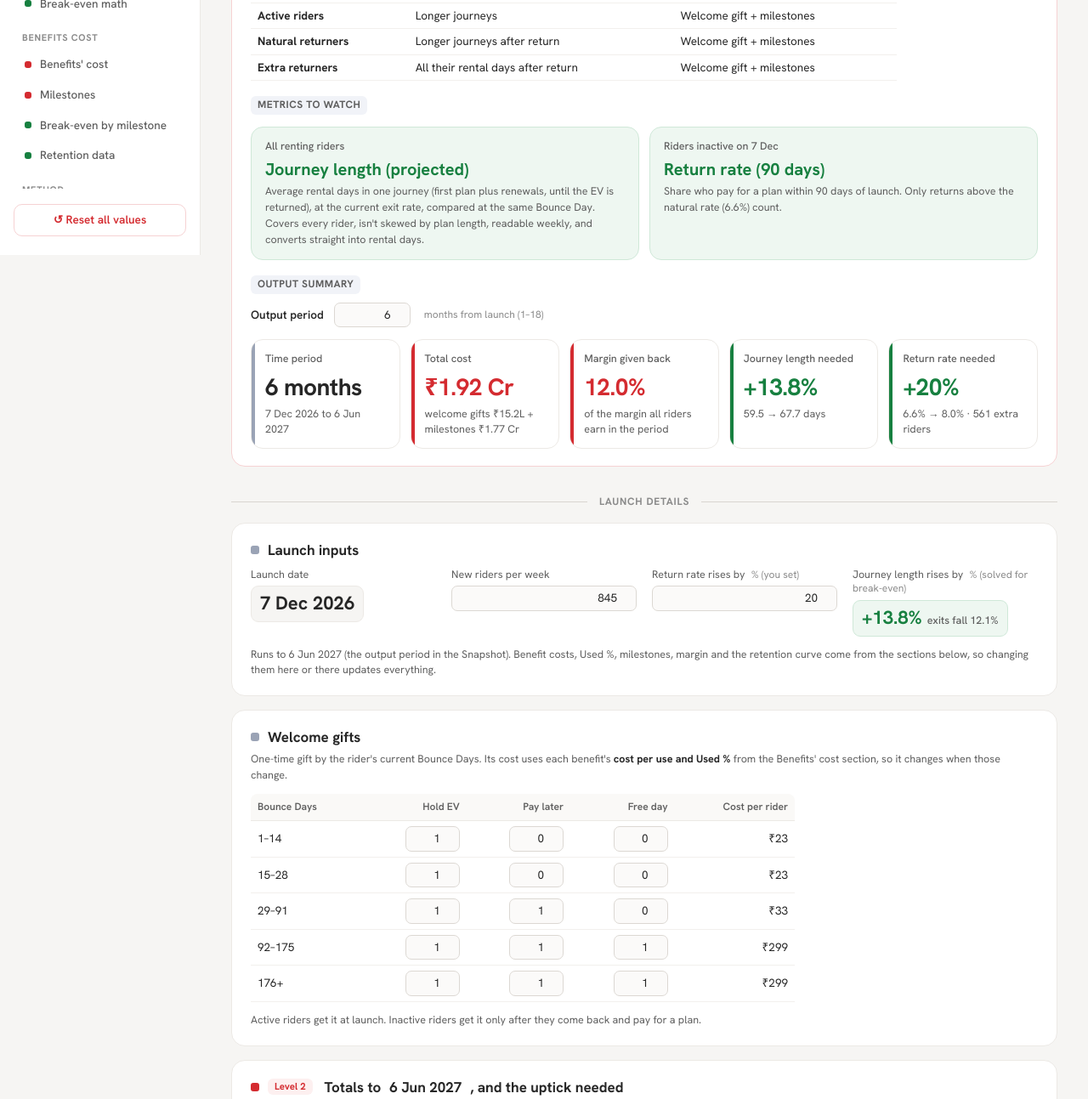
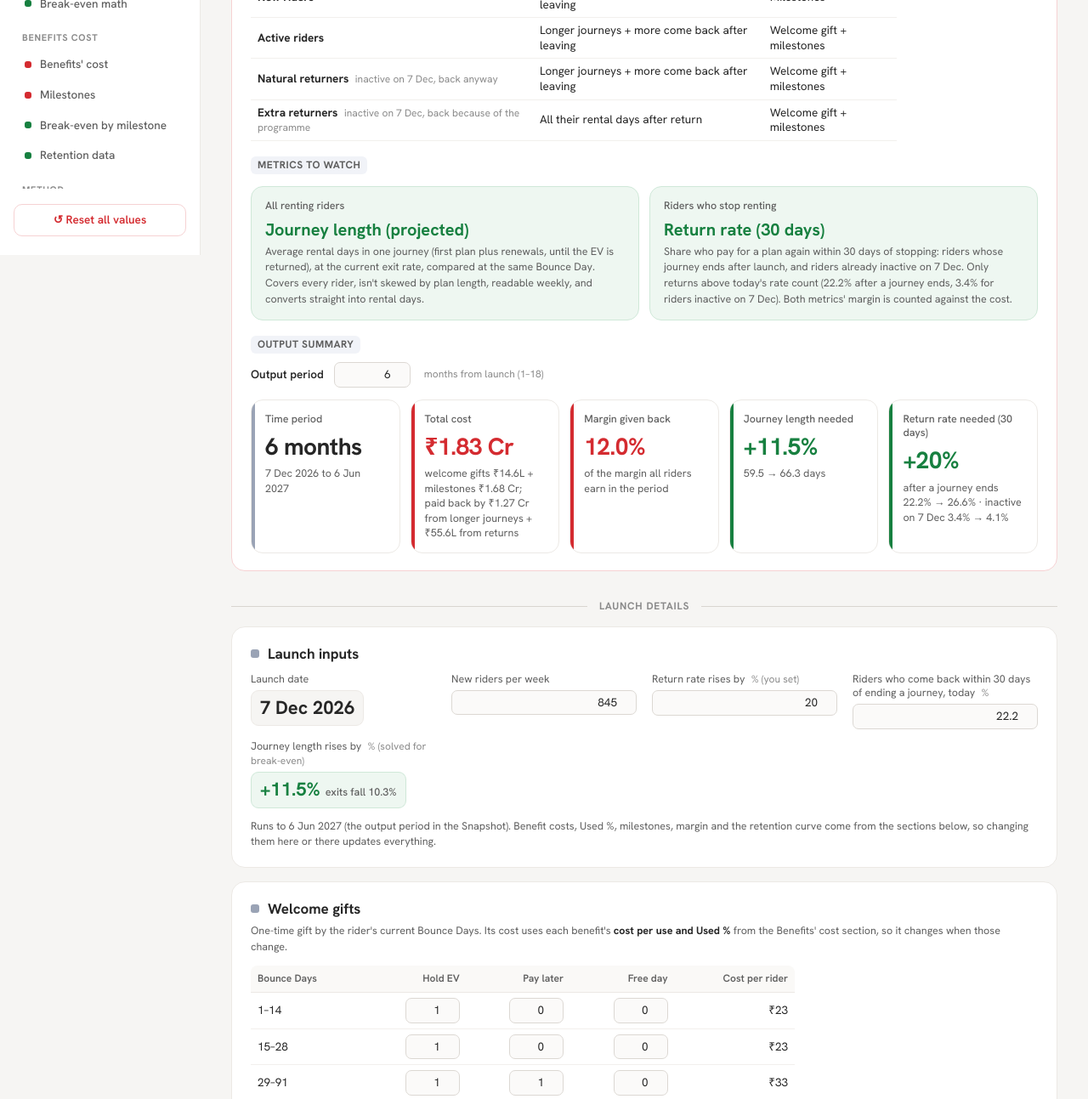
Before and after one commit to pr-architect/bounce-days-model, a plain HTML site: page index.html in a window 1280 px wide. Shown: the part 500-1793 px from the top of the page at 85% size. Drawn offline with Linux system fonts and the light colour scheme.

Commit message:
Return rate (30 days) as a second impact metric everywhere; margin from longer journeys and returns counted against cost
Co-Authored-By: Claude Opus 5.5 <noreply@anthropic.com>

```diff
--- a/index.html
+++ b/index.html
@@ -105,6 +105,7 @@
   .pc p{font-size:13px;color:var(--b);margin-top:6px;line-height:1.45}
   table.slim{max-width:760px}
   .snapt{grid-template-columns:repeat(5,1fr)}
+  #tiles{grid-template-columns:repeat(5,1fr)}
   .snapt .tile:nth-child(n){background:#fff;border-color:var(--line)} .snapt .tile:before{background:#9AA3B5}
   .snapt .tile:nth-child(2) .v,.snapt .tile:nth-child(3) .v{color:var(--red)} .snapt .tile:nth-child(2):before,.snapt .tile:nth-child(3):before{background:var(--red)}
   .snapt .tile:nth-child(4) .v,.snapt .tile:nth-child(5) .v{color:var(--green)} .snapt .tile:nth-child(4):before,.snapt .tile:nth-child(5):before{background:var(--green)}
@@ -148,18 +149,18 @@
 
   <h3>Who pays, who earns</h3>
   <table class="slim"><thead><tr><th>Segment</th><th>Extra money from</th><th>Cost</th></tr></thead><tbody>
-    <tr><td><b>New riders</b></td><td>Longer journeys</td><td>Milestones</td></tr>
-    <tr><td><b>Active riders</b></td><td>Longer journeys</td><td>Welcome gift + milestones</td></tr>
-    <tr><td><b>Natural returners</b></td><td>Longer journeys after return</td><td>Welcome gift + milestones</td></tr>
-    <tr><td><b>Extra returners</b></td><td>All their rental days after return</td><td>Welcome gift + milestones</td></tr>
+    <tr><td><b>New riders</b></td><td>Longer journeys + more come back after leaving</td><td>Milestones</td></tr>
+    <tr><td><b>Active riders</b></td><td>Longer journeys + more come back after leaving</td><td>Welcome gift + milestones</td></tr>
+    <tr><td><b>Natural returners</b> <span class="unit">inactive on 7 Dec, back anyway</span></td><td>Longer journeys + more come back after leaving</td><td>Welcome gift + milestones</td></tr>
+    <tr><td><b>Extra returners</b> <span class="unit">inactive on 7 Dec, back because of the programme</span></td><td>All their rental days after return</td><td>Welcome gift + milestones</td></tr>
   </tbody></table>
 
   <h3>Metrics to watch</h3>
   <div class="ups">
     <div class="up"><div class="k">All renting riders</div><div class="v" style="font-size:20px">Journey length (projected)</div>
       <div class="d">Average rental days in one journey (first plan plus renewals, until the EV is returned), at the current exit rate, compared at the same Bounce Day. Covers every rider, isn't skewed by plan length, readable weekly, and converts straight into rental days.</div></div>
-    <div class="up"><div class="k">Riders inactive on 7 Dec</div><div class="v" style="font-size:20px">Return rate (90 days)</div>
-      <div class="d">Share who pay for a plan within 90 days of launch. Only returns above the natural rate (<span id="la_rrBase"></span>) count.</div></div>
+    <div class="up"><div class="k">Riders who stop renting</div><div class="v" style="font-size:20px">Return rate (30 days)</div>
+      <div class="d">Share who pay for a plan again within 30 days of stopping: riders whose journey ends after launch, and riders already inactive on 7 Dec. Only returns above today's rate count (<span id="la_r0Base"></span> after a journey ends, <span id="la_rrBase"></span> for riders inactive on 7 Dec). Both metrics' margin is counted against the cost.</div></div>
   </div>
 
   <h3>Output summary</h3>
@@ -173,6 +174,7 @@
     <div><label>Launch date</label><div class="derived" style="background:#F6F5F3;border-color:var(--line);color:var(--h)">7 Dec 2026</div></div>
     <div><label>New riders per week</label><input type="number" id="la_new" value="845"></div>
     <div><label>Return rate rises by <span class="unit">% (you set)</span></label><input type="number" id="la_y" value="20"></div>
+    <div><label>Riders who come back within 30 days of ending a journey, today <span class="unit">%</span></label><input type="number" id="la_r0" value="22.2" step="0.1"></div>
     <div><label>Journey length rises by <span class="unit">% (solved for break-even)</span></label><div class="derived" id="la_xOut"></div></div>
   </div>
   <p class="note">Runs to <span id="la_end2"></span> (the output period in the Snapshot). Benefit costs, Used %, milestones, margin and the retention curve come from the sections below, so changing them here or there updates everything.</p>
@@ -186,7 +188,7 @@
 <section id="s-l2" class="sec r">
   <h2><i></i><span class="lev">Level 2</span>Totals to <span id="la_end1"></span>, and the uptick needed</h2>
   <div class="ups" id="la_ups"></div>
-  <table class="lt"><thead><tr><th>Segment</th><th class="r">Riders</th><th class="r">Extra rental days</th><th class="r">Extra margin</th><th class="r">Welcome gifts</th><th class="r">Milestone benefits</th><th class="r">Total cost</th><th class="r">Net</th></tr></thead><tbody id="la_l2"></tbody></table>
+  <table class="lt"><thead><tr><th>Segment</th><th class="r">Riders</th><th class="r">Extra rental days</th><th class="r">Margin: longer journeys</th><th class="r">Margin: returns</th><th class="r">Welcome gifts</th><th class="r">Milestone benefits</th><th class="r">Total cost</th><th class="r">Net</th></tr></thead><tbody id="la_l2"></tbody></table>
 </section>
 <section id="s-l3" class="sec g">
   <h2><i></i><span class="lev">Level 3</span>Week by week</h2>
@@ -198,7 +200,7 @@
 </section>
 <section id="s-l4" class="sec g">
   <h2><i></i><span class="lev">Level 4</span>By bucket</h2>
-  <div class="scroll" style="margin-top:12px"><table class="lt" style="margin-top:0"><thead><tr><th>Segment</th><th>Bucket</th><th class="r">Riders</th><th class="r">Extra rental days</th><th class="r">Extra margin</th><th class="r">Welcome gifts</th><th class="r">Milestone benefits</th><th class="r">Total cost</th><th class="r">Net</th><th>Uptick needed</th></tr></thead><tbody id="la_l4"></tbody></table></div>
+  <div class="scroll" style="margin-top:12px"><table class="lt" style="margin-top:0"><thead><tr><th>Segment</th><th>Bucket</th><th class="r">Riders</th><th class="r">Extra rental days</th><th class="r">Margin: longer journeys</th><th class="r">Margin: returns</th><th class="r">Welcome gifts</th><th class="r">Milestone benefits</th><th class="r">Total cost</th><th class="r">Net</th><th>Uptick needed</th></tr></thead><tbody id="la_l4"></tbody></table></div>
   <p class="note">Active riders are grouped by Bounce Day at launch; returners by time away on 7 Dec. Buckets follow where the exit curve and the return curve change slope.</p>
 </section>
 <section id="s-res" class="sec r">
@@ -280,6 +282,7 @@
     Everything follows 1,000 new riders for 18 months (548 Bounce Days). Results are stated as <b>journey length</b>: the average rental days in one journey (first plan plus renewals, until the EV is returned), at the current exit rate, compared at the same Bounce Day. The retention data (share of riders reaching each Bounce Day) is only the input that exit rates are taken from.<br>
     Margin per rental day = rent − energy − maintenance − bike − misc. Margin given back is measured against this.<br>
     Cost per grant = cost per use × used %. Cost per rider at a milestone = sum of (benefits given × cost per grant).<br>
+    Returns: riders who end a journey come back within 30 days at today's rate (22.2% by default, from the data), raised by the return lift you set. A rider who comes back resumes at their Bounce Day after about 15 days off. The extra rental days from these returns are counted against the cost alongside the extra days from longer journeys.<br>
     Journey length variable: every daily exit rate is divided by (1 + the % entered), so journeys are that much longer or shorter before the programme starts.<br>
     Results: the model cuts every exit rate by the same %, until the margin on the extra rental days equals the benefit cost. A cut of X in exit rates is journeys longer by 1 ÷ (1 − X) − 1. Benefits are costed on the longer journeys, so riders the programme keeps also earn benefits.<br>
     Every four weeks: the same break-even, counting only costs and rental days up to that week. Early weeks carry costs before most of the extra days arrive, so they need more.<br>
@@ -382,12 +385,13 @@ function calc(){
   $('tailNote').textContent = `Retention data covers only the first ${lastDay} Bounce Days. After Day ${lastDay}, the model assumes the same share of the remaining riders leaves every week, both up to Day ${H} and after it.`;
 
   // break-even up to day T: cut every exit rate by y until extra margin to T = benefit cost to T
+  const Yr = +$('la_y').value/100, R0m = +$('la_r0').value/100, pR = Math.min(0.95, R0m*Yr);
   function breakEven(T){
     const base = N*daysIn(B,1,T);
-    const gain = y => { const P = curve(k0*(1-y)); return (N*daysIn(P,1,T)-base)*perDayX - costOn(P,T); };
+    const gain = y => { const P = curve(k0*(1-y)*(1-pR)); const gapDays = N*(1-P[Math.min(T,H)])*pR/(1-pR)*15; return (N*daysIn(P,1,T)-gapDays-base)*perDayX - costOn(P,T); };
     if(perDayX<=0 || gain(0.999) < 0) return null;
     const y = solve(v => gain(v) >= 0, 0, 0.999);
-    return {y, P:curve(k0*(1-y))};
+    return {y, P:curve(k0*(1-y)*(1-pR))};
   }
 
   // milestones
@@ -424,6 +428,7 @@ function calc(){
     ['Benefit cost per new rider', rs(totCost/N), `${rs(totCost)} for ${num(N)} new riders`],
     ['Margin given back', pct(totCost/baseMargin), `${pct(totCost/(baseDays*rent))} of revenue`],
     ['Journey length needed', be?'+'+pct(1/(1-be.y)-1):'Not possible', be?`${JLb.toFixed(1)} → ${(JLb/(1-be.y)).toFixed(1)} days; exits fall ${pct(be.y,0)}`:'benefits cost more than longer journeys can earn'],
+    ['Return rate needed (30 days)', '+'+pct(Yr,0), `after a journey ends ${pct(R0m)} → ${pct(R0m*(1+Yr))} (set in Launch inputs)`],
     ['Rental days must grow by', be?pct(extraDays/baseDays,0):'–', be?`${num(extraDays)} extra days on ${num(baseDays)}`:''],
   ].map(([k,v,d])=>`<div class="tile"><div class="k">${k}</div><div class="v">${v}</div><div class="d">${d}</div></div>`).join('');
   launchCalc();
@@ -453,21 +458,21 @@ function laSurv(k){ const S=new Float64Array(LA_DMAX+2), CS=new Float64Array(LA_
   for(let d=1; d<=LA_DMAX; d++) S[d+1]=S[d]*(1-Math.min(1,k*LA_H[d]));
   for(let d=1; d<=LA_DMAX+1; d++) CS[d]=CS[d-1]+S[d]; return {S,CS}; }
 function laGift(b){ const w=LA_WG[laBand(b)]; const g=LA_CTX.grantK; return w.hold*g.hold + w.pl*g.pl + w.free*g.free; }
-function laNew(n){ const z=()=>new Float64Array(n); return {d:z(), m:z(), g:z()}; }
+function laNew(n){ const z=()=>new Float64Array(n); return {d:z(), m:z(), g:z(), x:z()}; }
 // expected rental days, milestone cost and welcome gifts per period, for every segment and bucket, at exit multiplier k
 function laEval(k, Yf, q){
   const {S,CS}=laSurv(k), NP=PER.length, perM=LA_CTX.perM;
   const out={nw:laNew(NP), act:LA_BN.map(()=>laNew(NP)), nat:LA_GAPS.map(()=>laNew(NP)), ext:LA_GAPS.map(()=>laNew(NP))};
   const addPath=(o,w,b,t0,withGift)=>{   // rider at Bounce Day b on calendar day t0, weight w
     const sb=S[b]; if(sb<=0 || w===0) return;
-    for(let p=PIDX[t0]; p<NP; p++){ const P=PER[p], lo=Math.max(P.a,t0); o.d[p]+= w*(CS[b+P.e-t0]-CS[b+lo-t0-1])/sb; }
+    for(let p=PIDX[t0]; p<NP; p++){ const P=PER[p], lo=Math.max(P.a,t0); o.d[p]+= w*(CS[b+P.e-t0]-CS[b+lo-t0-1])/sb; o.x[p]+= w*(S[b+lo-t0]-S[b+P.e-t0+1])/sb; }
     for(const m of MDAYS){ if(m<=b) continue; const t=t0+m-b; if(t>=LA_T) break; o.m[PIDX[t]] += w*S[m]/sb*perM[m]; }
     if(withGift) o.g[PIDX[t0]] += w*laGift(b);
   };
   for(const [bs,n] of Object.entries(LA_ACTIVE)){ const b=+bs; addPath(out.act[laBand(b)], n, b, 0, true); }
   for(let t0=0; t0<LA_T; t0++) addPath(out.nw, q, 1, t0, false);
   LA_GAPS.forEach(([,names],j)=>{ for(const nm of names){ const bn=LA_BINS.find(x=>x[0]===nm); const [ , N, med, r30, r90]=bn; const b=Math.round(med)+1;
-    for(let t0=0; t0<90; t0++){ const f=(t0<30 ? r30/30 : (r90-r30)/60)/100; const w=N*f; addPath(out.nat[j], w, b, t0, true); addPath(out.ext[j], w*Yf, b, t0, true); } } });
+    for(let t0=0; t0<30; t0++){ const w=N*r30/30/100; addPath(out.nat[j], w, b, t0, true); addPath(out.ext[j], w*Yf, b, t0, true); } } });
   return out;
 }
 const laSum = a => a.reduce((x,y)=>x+y,0);
@@ -493,45 +498,51 @@ function launchCalc(){
   // welcome gift table
   $('la_wgT').innerHTML = LA_BN.map((n,i)=>`<tr><td>${n}</td>${['hold','pl','free'].map(k=>`<td class="r"><input type="number" class="sm" data-wg="${i}" data-k="${k}" value="${LA_WG[i][k]}"></td>`).join('')}<td class="r">${rs(LA_WG[i].hold*gk.hold+LA_WG[i].pl*gk.pl+LA_WG[i].free*gk.free)}</td></tr>`).join('');
   const base = laEval(k0, 0, q);
-  const seg = (pr) => {   // per period margin and cost for each segment
+  const R0 = +$('la_r0').value/100, pRet = Math.min(0.95, R0*Y), GAPD = 15;   // extra returns after a journey ends; ~15 days off the road before coming back
+  const seg = (X) => {   // per period margin (longer journeys + returns) and cost, for each segment
+    const J = laEval(k0*(1-X), Y, q), F = pRet>0 ? laEval(k0*(1-X)*(1-pRet), Y, q) : J;
+    const gap = o => Array.from(o.x, v => v*pRet/(1-pRet)*GAPD);
     const r={};
-    const one = (o,bo,isExt) => ({mg:Array.from(o.d,(v,p)=> (isExt ? v : v-bo.d[p])*perDayX), cost:Array.from(o.m,(v,p)=>v+o.g[p]), d:Array.from(o.d,(v,p)=> isExt ? v : v-bo.d[p]), m:o.m, g:o.g});
-    r.nw = one(pr.nw, base.nw, false);
-    r.act = pr.act.map((o,i)=>one(o, base.act[i], false));
-    r.nat = pr.nat.map((o,i)=>one(o, base.nat[i], false));
-    r.ext = pr.ext.map((o,i)=>one(o, null, true));
+    const one = (jo,fo,bo,isExt) => { const g=gap(fo);
+      const dJ = Array.from(jo.d,(v,p)=> isExt ? 0 : v-bo.d[p]);
+      const dR = Array.from(fo.d,(v,p)=> isExt ? v-g[p] : v-jo.d[p]-g[p]);
+      return {mgJ:dJ.map(v=>v*perDayX), mgR:dR.map(v=>v*perDayX), mg:dJ.map((v,p)=>(v+dR[p])*perDayX), d:dJ.map((v,p)=>v+dR[p]), cost:Array.from(fo.m,(v,p)=>v+fo.g[p]), m:fo.m, g:fo.g}; };
+    r.nw = one(J.nw, F.nw, base.nw, false);
+    r.act = J.act.map((o,i)=>one(o, F.act[i], base.act[i], false));
+    r.nat = J.nat.map((o,i)=>one(o, F.nat[i], base.nat[i], false));
+    r.ext = J.ext.map((o,i)=>one(o, F.ext[i], null, true));
     const tot = new Float64Array(NP);
     const addTo = s => { for(let p=0;p<NP;p++) tot[p]+= s.mg[p]-s.cost[p]; };
     addTo(r.nw); r.act.forEach(addTo); r.nat.forEach(addTo); r.ext.forEach(addTo);
     let c=0; r.cum = Array.from(tot, v=>c+=v); return r;
   };
   // break-even search: exits fall by X (journey length rises by 1/(1-X)-1)
-  const grid=[]; for(let x=0; x<=0.9001; x+=0.01) grid.push([x, seg(laEval(k0*(1-x), Y, q)).cum]);
+  const grid=[]; for(let x=0; x<=0.9001; x+=0.01) grid.push([x, seg(x).cum]);
   const solveAt = p => { if(grid[0][1][p]>=0) return 0; for(let i=1;i<grid.length;i++){ const [x1,c1]=grid[i], [x0,c0]=grid[i-1]; if(c1[p]>=0) return x0+(x1-x0)*(-c0[p])/(c1[p]-c0[p]); } return null; };
   let X = solveAt(NP-1);
-  if(X!==null && X>0){ let lo=Math.max(0,X-0.01), hi=Math.min(0.9,X+0.01); for(let i=0;i<30;i++){ const mid=(lo+hi)/2; if(seg(laEval(k0*(1-mid),Y,q)).cum[NP-1]>=0) hi=mid; else lo=mid; } X=hi; }
-  const R = seg(laEval(k0*(1-(X??0)), Y, q));
+  if(X!==null && X>0){ let lo=Math.max(0,X-0.01), hi=Math.min(0.9,X+0.01); for(let i=0;i<30;i++){ const mid=(lo+hi)/2; if(seg(mid).cum[NP-1]>=0) hi=mid; else lo=mid; } X=hi; }
+  const R = seg(X??0);
   // journey length: 1 / weighted exit rate per rental day (bands weighted by active riders at launch)
   const {JL0, bandH, actN, actT} = laJL(k0);
   const jl = x => x===null ? null : JL0/(1-x);
-  const inact = laSum(LA_BINS.map(b=>b[1])), natN = laSum(LA_BINS.map(b=>b[1]*b[4]/100)), rr0 = natN/inact;
-  $('la_rrBase').textContent = pct(rr0);
+  const inact = laSum(LA_BINS.map(b=>b[1])), natN = laSum(LA_BINS.map(b=>b[1]*b[3]/100)), rr0 = natN/inact;
+  $('la_rrBase').textContent = pct(rr0); $('la_r0Base').textContent = pct(R0);
   $('la_xOut').innerHTML = X===null ? 'Not reachable' : `+${pct(1/(1-X)-1)}<small>exits fall ${pct(X)}</small>`;
   // Level 2
   $('la_ups').innerHTML = `<div class="up"><div class="k">Journey length (projected) must rise to</div><div class="v">${X===null?'Not reachable':jl(X).toFixed(1)+' days'}</div><div class="d">from ${JL0.toFixed(1)} days${X===null?'':` (+${pct(1/(1-X)-1)})`}. Applies to every renting rider: new, active and returned.</div></div>
-    <div class="up"><div class="k">Return rate (90 days) must rise to</div><div class="v">${pct(rr0*(1+Y))}</div><div class="d">from ${pct(rr0)} (+${pct(Y,0)}) of the ${num(inact)} riders inactive on 7 Dec: ${num(natN*Y)} extra returners. You set this; the journey length is solved to match.</div></div>`;
-  const agg = list => { const o={d:0,mg:0,g:0,m:0}; list.forEach(s=>{ o.d+=laSum(s.d); o.mg+=laSum(s.mg); o.g+=laSum(s.g); o.m+=laSum(s.m); }); return o; };
+    <div class="up"><div class="k">Return rate (30 days) must rise by</div><div class="v">+${pct(Y,0)}</div><div class="d">After a journey ends: ${pct(R0)} → ${pct(R0*(1+Y))}. Riders inactive on 7 Dec: ${pct(rr0)} → ${pct(rr0*(1+Y))} (${num(natN*Y)} extra returners). You set this; the journey length is solved to match.</div></div>`;
+  const agg = list => { const o={d:0,mg:0,mgJ:0,mgR:0,g:0,m:0}; list.forEach(s=>{ o.d+=laSum(s.d); o.mg+=laSum(s.mg); o.mgJ+=laSum(s.mgJ); o.mgR+=laSum(s.mgR); o.g+=laSum(s.g); o.m+=laSum(s.m); }); return o; };
   const rowsL2 = [['New riders', q*LA_T, agg([R.nw])], ['Active riders', actT, agg(R.act)], ['Natural returners', natN, agg(R.nat)], ['Extra returners', natN*Y, agg(R.ext)]];
-  const T2 = {d:0,mg:0,g:0,m:0}; rowsL2.forEach(([, ,o])=>{ for(const k in T2) T2[k]+=o[k]; });
-  const cells = o => `<td class="r">${num(o.d)}</td><td class="r">${laMoney(o.mg)}</td><td class="r">${o.g?laMoney(o.g):'–'}</td><td class="r">${laMoney(o.m)}</td><td class="r">${laMoney(o.g+o.m)}</td><td class="r ${o.mg-o.g-o.m>=0?'pos':'negv'}">${Math.abs(o.mg-o.g-o.m)<5e4?'≈ ₹0':(o.mg-o.g-o.m>0?'+':'')+laMoney(o.mg-o.g-o.m)}</td>`;
+  const T2 = {d:0,mg:0,mgJ:0,mgR:0,g:0,m:0}; rowsL2.forEach(([, ,o])=>{ for(const k in T2) T2[k]+=o[k]; });
+  const cells = o => `<td class="r">${num(o.d)}</td><td class="r">${laMoney(o.mgJ)}</td><td class="r">${laMoney(o.mgR)}</td><td class="r">${o.g?laMoney(o.g):'–'}</td><td class="r">${laMoney(o.m)}</td><td class="r">${laMoney(o.g+o.m)}</td><td class="r ${o.mg-o.g-o.m>=0?'pos':'negv'}">${Math.abs(o.mg-o.g-o.m)<5e4?'≈ ₹0':(o.mg-o.g-o.m>0?'+':'')+laMoney(o.mg-o.g-o.m)}</td>`;
   const baseDays = laSum(base.nw.d) + base.act.reduce((a,o)=>a+laSum(o.d),0) + base.nat.reduce((a,o)=>a+laSum(o.d),0);
   const totCost = T2.g + T2.m;
   $('la_snap').innerHTML = [
     ['Time period', `${M} month${M>1?'s':''}`, `7 Dec 2026 to ${endTxt}`],
-    ['Total cost', laMoney(totCost), `welcome gifts ${laMoney(T2.g)} + milestones ${laMoney(T2.m)}`],
+    ['Total cost', laMoney(totCost), `welcome gifts ${laMoney(T2.g)} + milestones ${laMoney(T2.m)}; paid back by ${laMoney(T2.mgJ)} from longer journeys + ${laMoney(T2.mgR)} from returns`],
     ['Margin given back', pct(totCost/(baseDays*perDay)), `of the margin all riders earn in the period`],
     ['Journey length needed', X===null?'Not reachable':`+${pct(1/(1-X)-1)}`, X===null?'benefits cost more than longer journeys can earn':`${JL0.toFixed(1)} → ${jl(X).toFixed(1)} days`],
-    ['Return rate needed', `+${pct(Y,0)}`, `${pct(rr0)} → ${pct(rr0*(1+Y))} · ${num(natN*Y)} extra riders`],
+    ['Return rate needed (30 days)', `+${pct(Y,0)}`, `after a journey ends ${pct(R0)} → ${pct(R0*(1+Y))} · inactive on 7 Dec ${pct(rr0)} → ${pct(rr0*(1+Y))}`],
   ].map(([k,v,d])=>`<div class="tile"><div class="k">${k}</div><div class="v">${v}</div><div class="d">${d}</div></div>`).join('');
   $('la_l2').innerHTML = rowsL2.map(([n,r,o])=>`<tr><td>${n}</td><td class="r">${num(r)}</td>${cells(o)}</tr>`).join('') + `<tr class="tot"><td>Total</td><td></td>${cells(T2)}</tr>`;
   // Level 3
@@ -545,10 +556,10 @@ function launchCalc(){
   const jlTxt = i => X===null ? '–' : `Journey length ${(1/bandH[i]).toFixed(0)} → ${(1/bandH[i]/(1-X)).toFixed(0)} days`;
   let h = r4('New riders','All (start at Day 1)',R.nw,q*LA_T, X===null?'–':`Journey length ${JL0.toFixed(1)} → ${jl(X).toFixed(1)} days`, false);
   R.act.forEach((o,i)=> h += r4(i?'':'Active riders', 'Bounce Day '+LA_BN[i], o, actN[i], jlTxt(i), i===0));
-  LA_GAPS.forEach(([g,names],j)=>{ const bs=LA_BINS.filter(b=>names.includes(b[0])); const N=laSum(bs.map(b=>b[1])), nn=laSum(bs.map(b=>b[1]*b[4]/100));
+  LA_GAPS.forEach(([g,names],j)=>{ const bs=LA_BINS.filter(b=>names.includes(b[0])); const N=laSum(bs.map(b=>b[1])), nn=laSum(bs.map(b=>b[1]*b[3]/100));
     const med = bs.reduce((a,b)=>a+b[1]*b[2],0)/N; h += r4(j?'':'Natural returners', g, R.nat[j], nn, jlTxt(laBand(Math.round(med)+1)), j===0); });
-  LA_GAPS.forEach(([g,names],j)=>{ const bs=LA_BINS.filter(b=>names.includes(b[0])); const N=laSum(bs.map(b=>b[1])), nn=laSum(bs.map(b=>b[1]*b[4]/100));
-    h += r4(j?'':'Extra returners', g, R.ext[j], nn*Y, `Return rate ${pct(nn/N)} → ${pct(nn/N*(1+Y))}`, j===0); });
+  LA_GAPS.forEach(([g,names],j)=>{ const bs=LA_BINS.filter(b=>names.includes(b[0])); const N=laSum(bs.map(b=>b[1])), nn=laSum(bs.map(b=>b[1]*b[3]/100));
+    h += r4(j?'':'Extra returners', g, R.ext[j], nn*Y, `Return rate (30 days) ${pct(nn/N)} → ${pct(nn/N*(1+Y))}`, j===0); });
   h += `<tr class="tot"><td>Total</td><td></td><td></td>${cells(T2)}<td>${X===null?'Not reachable':`Journey length +${pct(1/(1-X)-1)} · Return rate +${pct(Y,0)}`}</td></tr>`;
   $('la_l4').innerHTML = h;
 }
```
